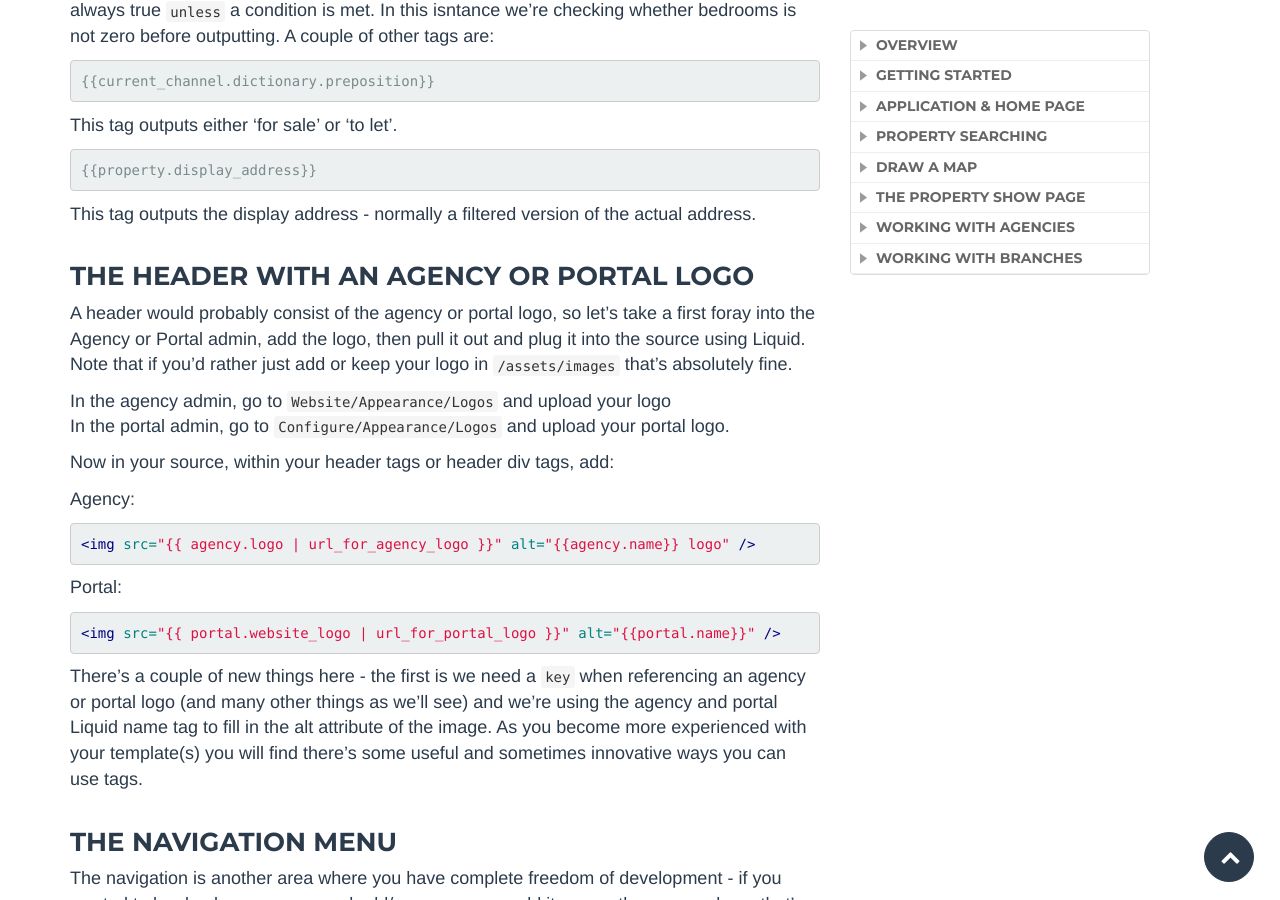
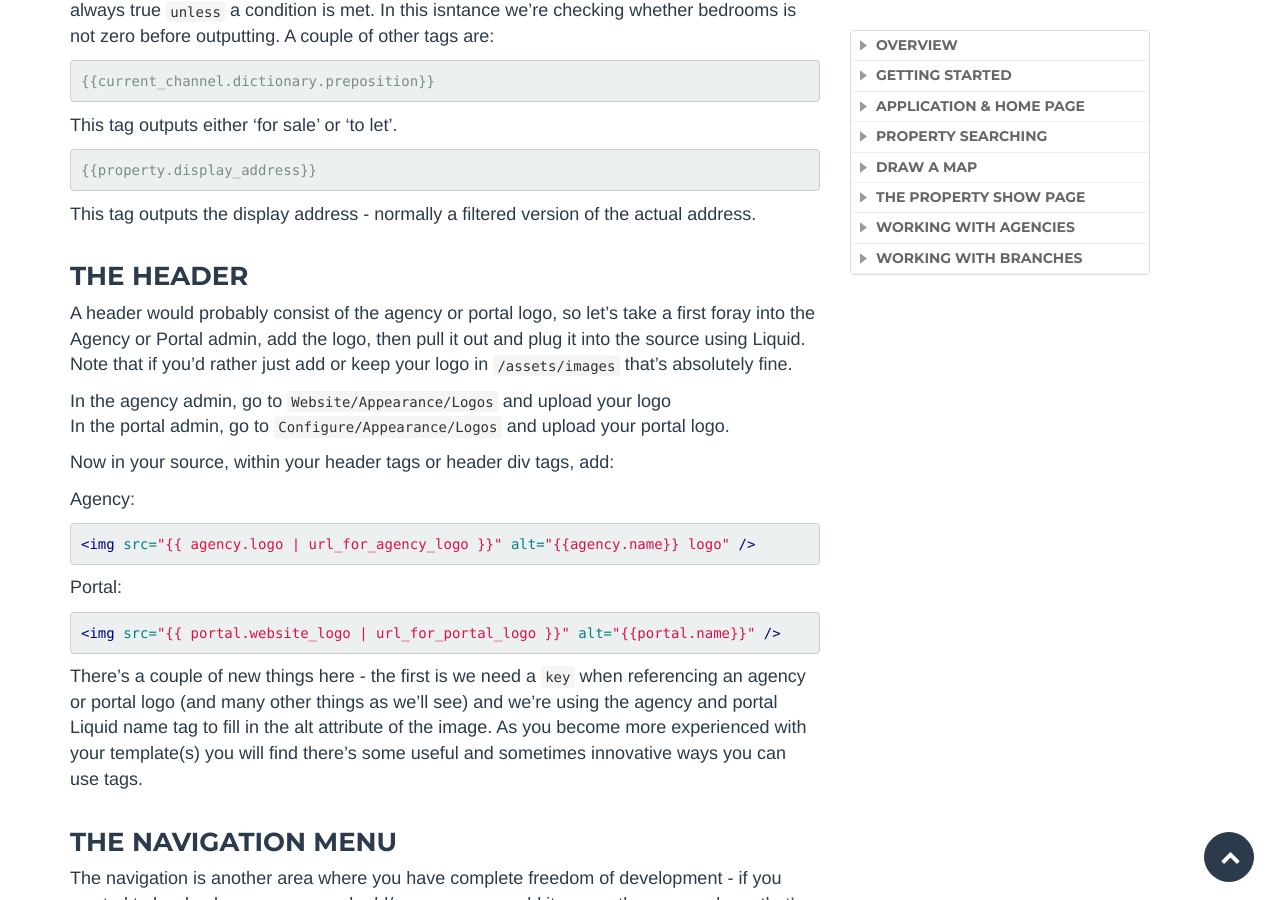
Before and after one commit to homeflow/homeflow.github.io, a Jekyll site: the page built from _posts/2014-08-13-ctesius.md, in a window 1280 px wide and 900 px high, scrolled down 6211 px. Built offline with Jekyll 4.4.1, drawn with Linux system fonts in a browser that asks for light colours; part of the change alters nothing that is shown.

Commit message:
More tweaks

```diff
--- a/_includes/sidebar.html
+++ b/_includes/sidebar.html
@@ -26,8 +26,8 @@
           <a href="#building-up-the-application-and-home-page">Application &amp; home page</a>
         </h4>
         <ul class="tier2">
-          <li><a href="#page-titles-and-descriptions">Titles &amp; descriptions</a></li>
-          <li><a href="#the-header-with-an-agency-or-portal-logo">The header</a></li>
+          <li><a href="#page-titles-and-descriptions">Page titles &amp; descriptions</a></li>
+          <li><a href="#the-header">The header</a></li>
           <li><a href="#the-navigation-menu">The navigation menu</a></li>
           <li><a href="#the-carousel">The carousel</a></li>
           <li><a href="#the-footer">The footer</a>
--- a/_posts/2014-08-13-ctesius.md
+++ b/_posts/2014-08-13-ctesius.md
@@ -248,7 +248,7 @@ This tag outputs either 'for sale' or 'to let'.
 
 This tag outputs the display address - normally a filtered version of the actual address.
 
-###The header with an agency or portal logo
+###The header
 
 A header would probably consist of the agency or portal logo, so let's take a first foray into the Agency or Portal admin, add the logo, then pull it out and plug it into the source using Liquid. Note that if you'd rather just add or keep your logo in ``/assets/images`` that's absolutely fine.
 
```
